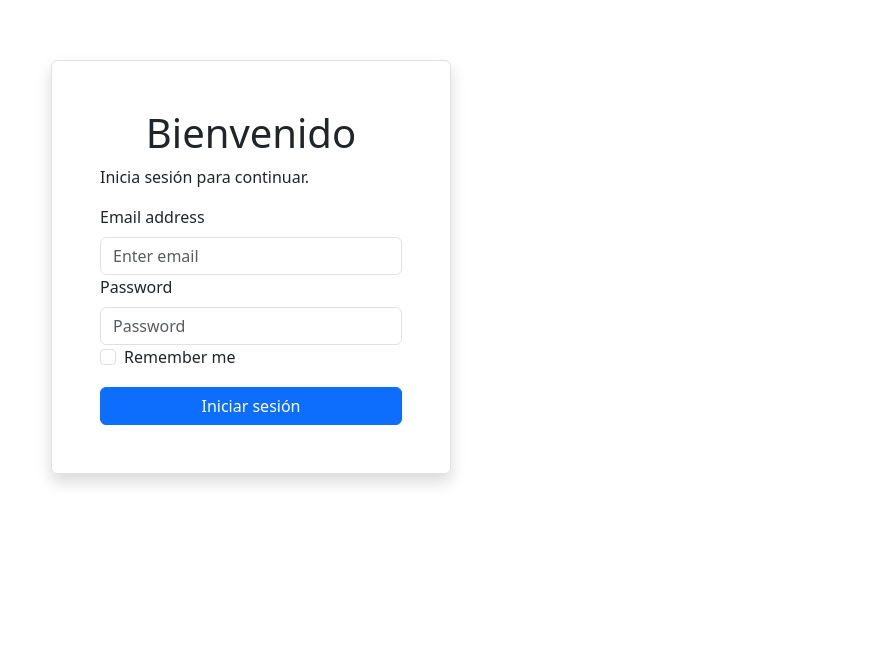
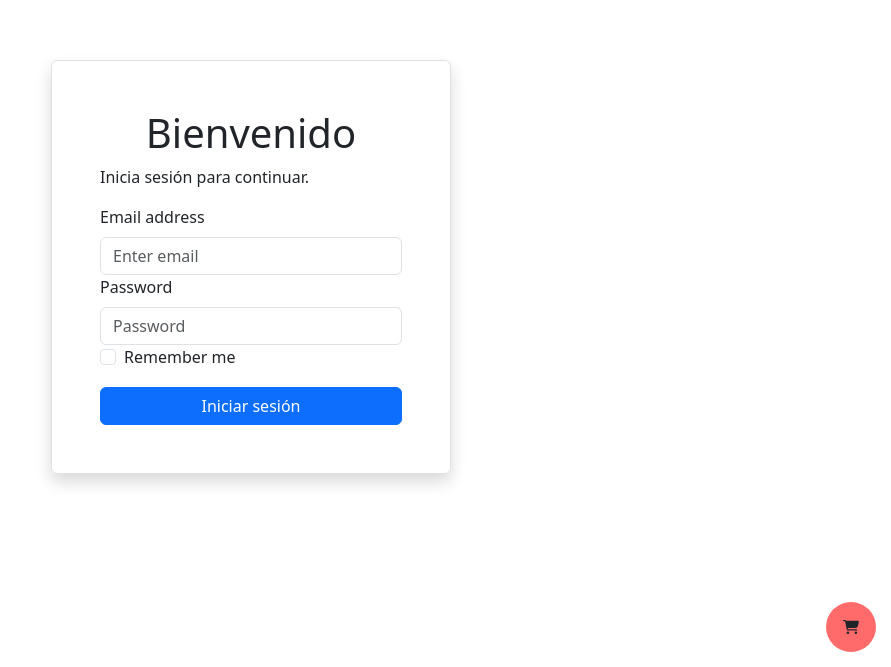
Before and after one commit to frandg47/SGsoderia, a React (Vite) app: page / in a window 1280 px wide. Shown: the part 133-800 px from the top of the page, without its empty margins (389-1280 px from the left). Built offline with nearby package versions, Linux system fonts and the light colour scheme; data requests are answered from the project's data file; the HTML template or start-up script is replaced by a standard one.

Commit message:
creando y estilando carrito de compras, comenzando a crear context para carrito

```diff
--- a/src/App.jsx
+++ b/src/App.jsx
@@ -6,10 +6,12 @@ import VentasPage from "./pages/VentasPage";
 import ClientesPage from "./pages/ClientesPage";
 import AdminPage from "./pages/AdminPage";
 import ProtectedRoute from "./components/ProtectedRoute";
+import Cart from "./components/Cart";
 
 function App() {
   return (
     <>
+      <Cart />
       <Routes>
         <Route path="/" element={<LoginPage />} />
          <Route
--- /dev/null
+++ b/src/components/Cart.jsx
@@ -0,0 +1,37 @@
+import { FaCartShopping, FaCartArrowDown } from "react-icons/fa6"
+import "../styles/cart.css";
+
+const Cart = () => {
+  return (
+    <div>
+        <label className="cart-button" htmlFor="cart-item">
+            <FaCartShopping />
+        </label>
+
+        <input id="cart-item" type="checkbox" hidden />
+
+        <aside className="cart">
+            <ul>
+                <li>
+                    <img
+                    src="/soda1.jpg"
+                    alt="hola" />
+                    <div className="">
+                        <strong>Producto 1</strong> - $10.00
+                    </div>
+
+                    <footer>
+                        <small>
+                            Cantidad: 1
+                        </small>
+                        <button>+</button>
+                    </footer>
+                </li>
+            </ul>
+            <button><FaCartArrowDown /></button>
+        </aside>
+    </div>
+  )
+}
+
+export default Cart
--- /dev/null
+++ b/src/context/Cart.jsx
@@ -0,0 +1,13 @@
+import { useState, createContext } from 'react';
+
+export const CartContext = createContext();
+
+const CartProvider = ({ children }) => {
+
+    const [cart, setCart] = useState([]);
+
+    const clearCart = () => {
+        setCart([]);
+    }
+
+}
--- a/src/pages/HomePage.jsx
+++ b/src/pages/HomePage.jsx
@@ -3,6 +3,7 @@ import Navbar from '../components/Navbar'
 import Hero from '../components/Hero'
 import Services from '../components/Services'
 import Productos from '../components/Productos'
+import Cart from '../components/Cart'
 
 const HomePage = () => {
   return (
--- /dev/null
+++ b/src/styles/cart.css
@@ -0,0 +1,70 @@
+.cart {
+  background: rgba(0, 0, 0, 0.95);
+  color: white;
+  display: none;
+  padding: 32px;
+  position: fixed;
+  top: 0;
+  right: 0;
+  width: 300px;
+  height: 100vh;
+  overflow-y: auto;
+  z-index: 9998;
+}
+
+
+.cart img {
+    height: 100px;
+    aspect-ratio: 1 / 1;
+    object-fit: cover;
+    align-self: center;
+    /* width: auto; */
+}
+
+.cart li {
+    border-bottom: 1px solid #444;
+    padding-bottom: 16px;
+    text-decoration: none;
+}
+
+.cart footer {
+    display: flex;
+    gap: 8px;
+    justify-content: center;
+    align-items: center;
+}
+
+.cart footer button {
+    padding: 8px;
+}
+
+.cart-button {
+    align-items: center;
+    background: #FF6B6B;
+    border-radius: 9999px;
+    cursor: pointer;
+    display: flex;
+    height: 50px;
+    justify-content: center;
+    padding: 4px;
+    position: fixed;
+    right: 15px;
+    bottom: 15px;
+    transition: all .3s ease;
+    width: 50px;
+    z-index: 9999;
+}
+
+.cart-button:hover {
+    scale: 1.1;
+    background: #e65b5b;
+}
+
+.cart-button ~ input:checked ~ .cart {
+    height: 100%;
+    display: block;
+}
+
+.cart-button ~ input:checked ~ .cart + .cart-button {
+  transform: translateX(-300px);
+}
--- a/src/styles/productCarousel.css
+++ b/src/styles/productCarousel.css
@@ -4,6 +4,7 @@
   border-radius: 12px;
   text-align: center;
   box-shadow: 0 2px 8px rgba(0, 0, 0, 0.1);
+  height: 330px;
 }
 
 .product-card img {
```
